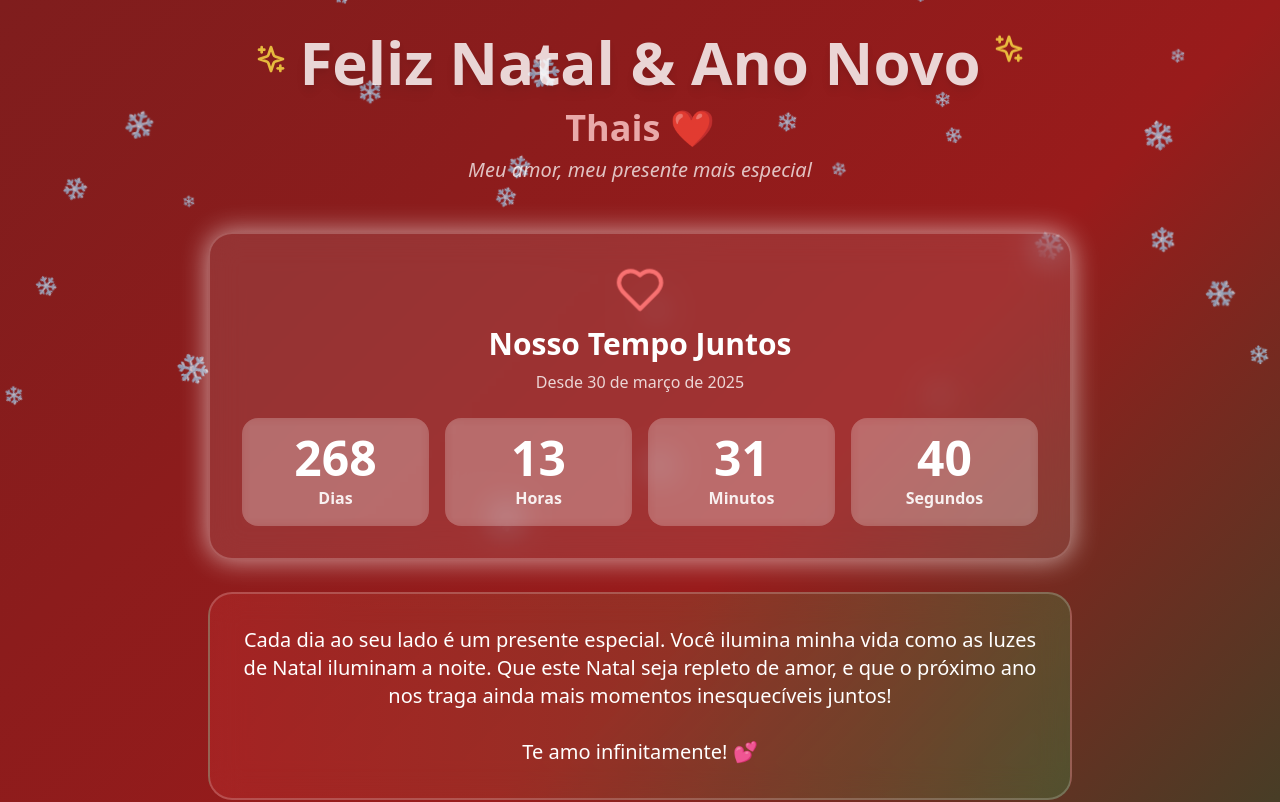
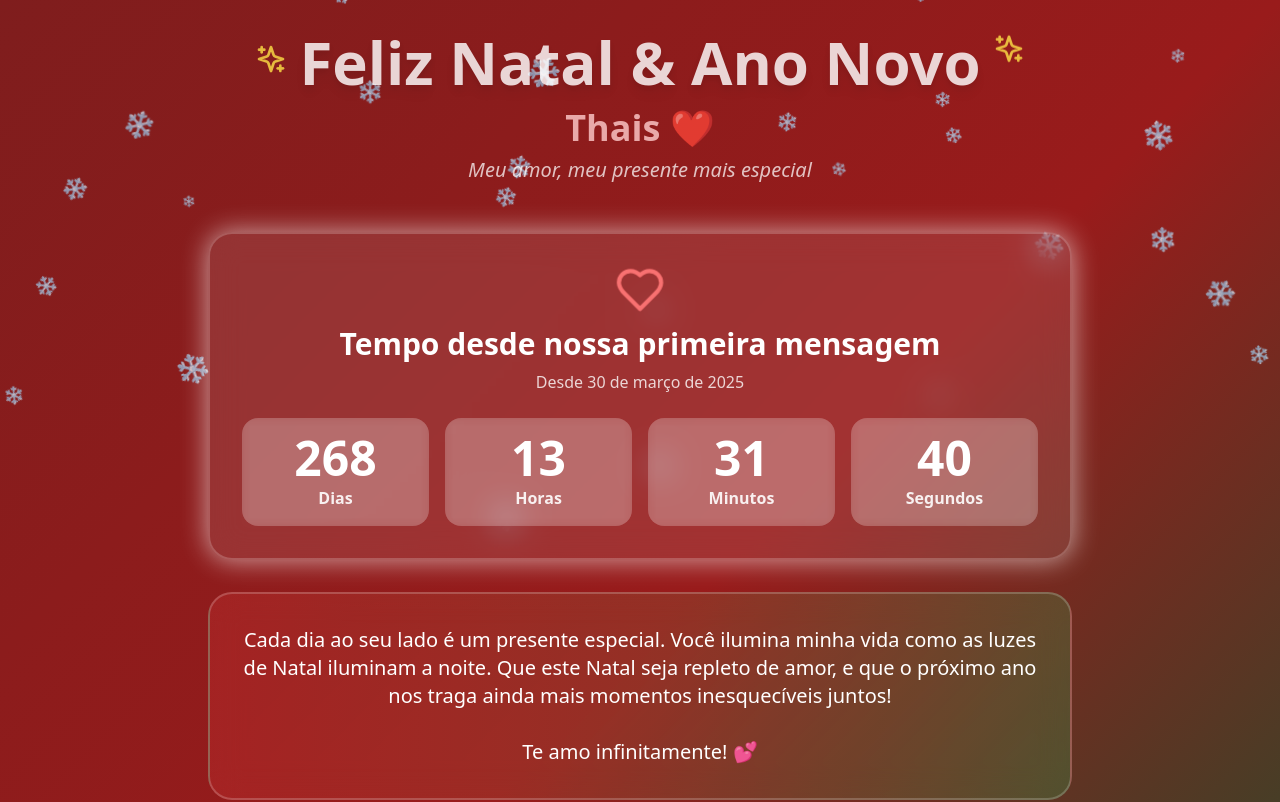
Before and after one commit to SimLuiz/natal_namorada_publico, a React (Create React App) app: page / in a window 1280 px wide. Shown: the top 802 px of the page. Built offline with nearby package versions, Linux system fonts and the light colour scheme.

Commit message:
colocando meu nome no projeto

```diff
--- a/src/App.js
+++ b/src/App.js
@@ -104,7 +104,7 @@ export default function App() {
           <div className="text-center mb-6">
             <Heart className="w-12 h-12 mx-auto text-red-400 mb-3" style={{ animation: 'heartbeat 1.5s ease-in-out infinite' }} />
             <h3 className="text-2xl md:text-3xl font-bold text-white mb-2">
-              Nosso Tempo Juntos
+              Tempo desde nossa primeira mensagem
             </h3>
             <p className="text-white/80">Desde 30 de março de 2025</p>
           </div>
```
